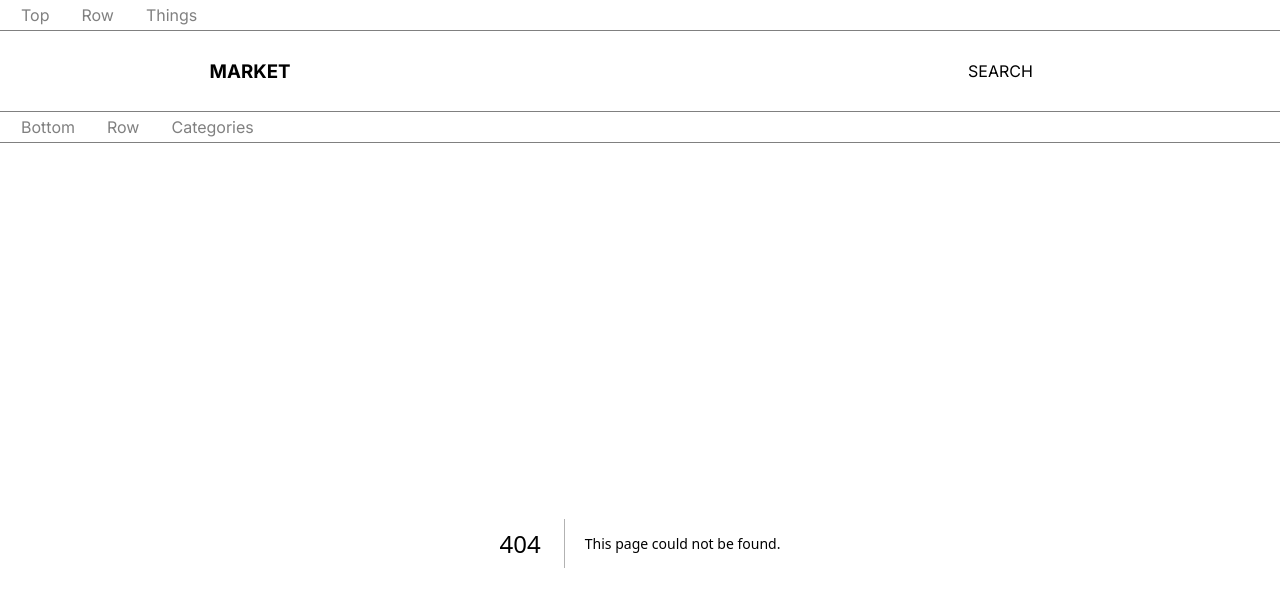
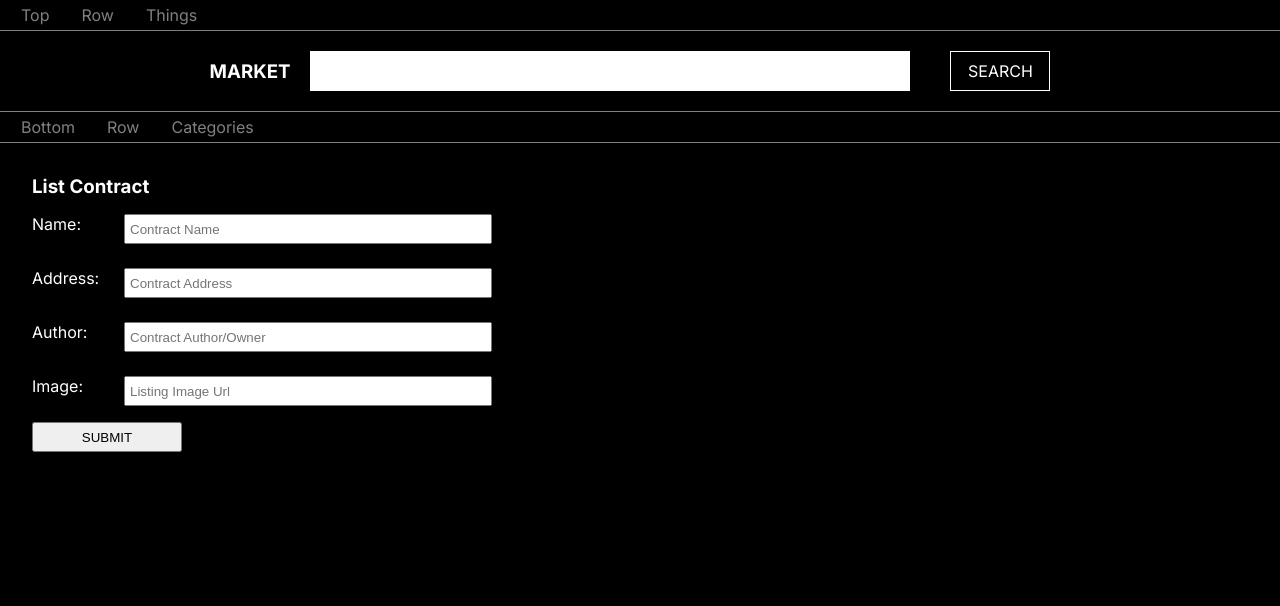
Before and after one commit to Seyaji/marketplace, a Next.js app in the folder market/: page /new-listing in a window 1280 px wide. Before the commit this address had no page. Shown: the top 606 px of the page. Built offline with nearby package versions, Linux system fonts and the light colour scheme.

Commit message:
add form for contract listing layout

```diff
--- /dev/null
+++ b/market/app/new-listing/new-listing.module.css
@@ -0,0 +1,39 @@
+.new_listing {
+  max-width: 500px;
+  min-width: 300px;
+  padding: 1rem;
+  margin: 1rem;
+}
+
+.form_group {
+  width: 100%;
+  display: flex;
+  flex-direction: row;
+  justify-content: space-between;
+  align-items: center;
+  padding: 0.5rem;
+  margin: 0.5rem;
+  padding-left: 0;
+  margin-left: 0;
+}
+
+.form_group input {
+  width: 80%;
+  height: 30px;
+  padding: 0.25rem;
+}
+
+.form_group label {
+  width: 20%;
+  height: 30px;
+}
+
+.form_button {
+  width: 150px;
+  height: 30px;
+  display: flex;
+  flex-direction: column;
+  align-items: center;
+  justify-content: center;
+  cursor: pointer;
+}
--- /dev/null
+++ b/market/app/new-listing/page.tsx
@@ -0,0 +1,43 @@
+import styles from "./new-listing.module.css"
+
+// address: "123testADDR",
+//         name: "Test Contract1",
+//         author: "Author1",
+//         image: "/next.svg",
+
+function ContractForm() {
+  return (
+    <form className={styles.new_listing}>
+      <h3>List Contract</h3>
+
+      <div className={styles.form_group}>
+        <label>Name: </label>
+        <input type="text" id="name" placeholder="Contract Name" />
+      </div>
+
+      <div className={styles.form_group}>
+        <label>Address: </label>
+        <input type="text" id="address" placeholder="Contract Address" />
+      </div>
+
+      <div className={styles.form_group}>
+        <label>Author: </label>
+        <input type="text" id="author" placeholder="Contract Author/Owner" />
+      </div>
+
+      <div className={styles.form_group}>
+        <label>Image: </label>
+        <input type="text" id="image" placeholder="Listing Image Url" />
+      </div>
+
+      <button className={styles.form_button}>SUBMIT</button>
+
+    </form>
+  )
+}
+
+export default function ListContract() {
+  return (
+    <ContractForm />
+  )
+}
```
